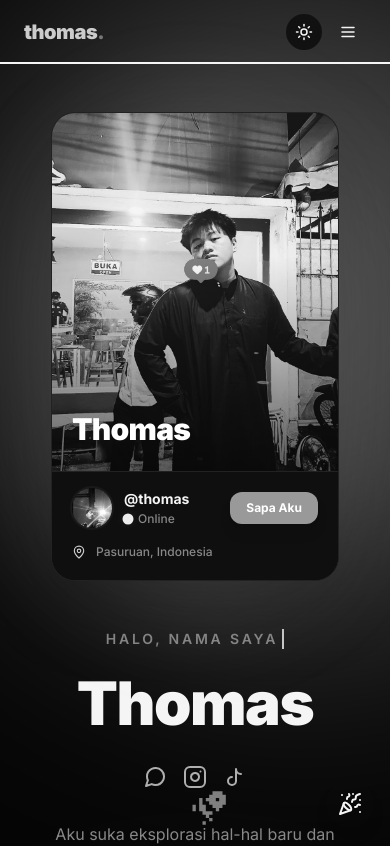
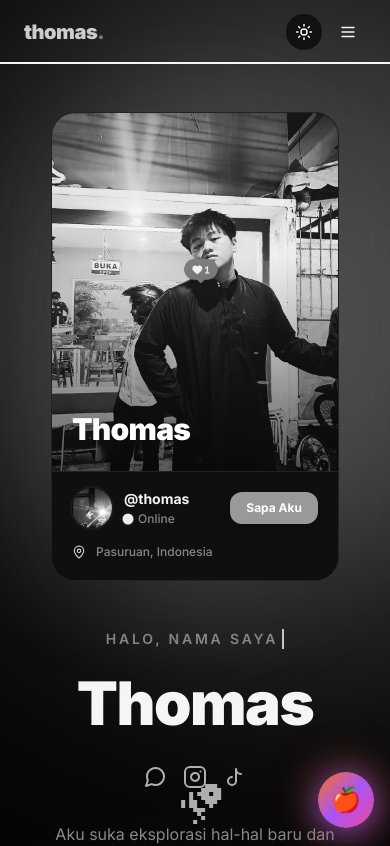
Before and after one commit to sabtianoade/website-pribadi, a Next.js app: page / in a window 390 px wide. Shown: the top 846 px of the page. Built offline with nearby package versions, Linux system fonts and the light colour scheme.

Commit message:
update: efek buah melayang dari pinggir layar dan pecah di layar

```diff
--- a/components/ConfettiButton.tsx
+++ b/components/ConfettiButton.tsx
@@ -1,45 +1,194 @@
 "use client";
 
-import confetti from "canvas-confetti";
-import { PartyPopper } from "lucide-react";
+import { useState, useCallback } from "react";
+
+const FRUITS = [
+  { emoji: "🍎", color: "#ef4444" },
+  { emoji: "🍊", color: "#f97316" },
+  { emoji: "🍋", color: "#eab308" },
+  { emoji: "🍇", color: "#a855f7" },
+  { emoji: "🍓", color: "#ec4899" },
+  { emoji: "🍑", color: "#fb923c" },
+  { emoji: "🍉", color: "#22c55e" },
+  { emoji: "🫐", color: "#6366f1" },
+  { emoji: "🍌", color: "#facc15" },
+  { emoji: "🍒", color: "#dc2626" },
+];
+
+interface FruitProjectile {
+  id: number;
+  fruit: typeof FRUITS[number];
+  startX: number;
+  startY: number;
+  targetX: number;
+  targetY: number;
+  size: number;
+  duration: number; // ms to travel
+}
+
+interface SplatParticle {
+  id: number;
+  x: number;
+  y: number;
+  color: string;
+  angle: number;
+  distance: number;
+  size: number;
+  emoji: string;
+}
+
+let counter = 0;
 
 export default function ConfettiButton() {
-  const fireConfetti = () => {
-    const duration = 3000;
-    const animationEnd = Date.now() + duration;
-    const defaults = { startVelocity: 30, spread: 360, ticks: 60, zIndex: 9999 };
+  const [projectiles, setProjectiles] = useState<FruitProjectile[]>([]);
+  const [splats, setSplats] = useState<SplatParticle[]>([]);
 
-    const randomInRange = (min: number, max: number) => Math.random() * (max - min) + min;
+  // When a fruit "arrives" at target, create splat
+  const createSplat = useCallback((p: FruitProjectile) => {
+    const splatParticles: SplatParticle[] = Array.from({ length: 14 }, (_, i) => {
+      counter++;
+      return {
+        id: counter,
+        x: p.targetX,
+        y: p.targetY,
+        color: p.fruit.color,
+        angle: (360 / 14) * i + Math.random() * 20,
+        distance: 40 + Math.random() * 80,
+        size: 6 + Math.random() * 14,
+        emoji: p.fruit.emoji,
+      };
+    });
 
-    const interval: any = setInterval(function () {
-      const timeLeft = animationEnd - Date.now();
+    setSplats((prev) => [...prev, ...splatParticles]);
 
-      if (timeLeft <= 0) {
-        return clearInterval(interval);
-      }
+    // Remove splat particles after animation
+    setTimeout(() => {
+      const ids = new Set(splatParticles.map((s) => s.id));
+      setSplats((prev) => prev.filter((s) => !ids.has(s.id)));
+    }, 1200);
+  }, []);
 
-      const particleCount = 50 * (timeLeft / duration);
-      confetti({
-        ...defaults,
-        particleCount,
-        origin: { x: randomInRange(0.1, 0.3), y: Math.random() - 0.2 },
-      });
-      confetti({
-        ...defaults,
-        particleCount,
-        origin: { x: randomInRange(0.7, 0.9), y: Math.random() - 0.2 },
-      });
-    }, 250);
-  };
+  const throwFruits = useCallback(() => {
+    const W = window.innerWidth;
+    const H = window.innerHeight;
+
+    // Shoot 6 fruits from random screen edges toward random visible areas
+    const newProjectiles: FruitProjectile[] = Array.from({ length: 6 }, () => {
+      counter++;
+      const fruit = FRUITS[Math.floor(Math.random() * FRUITS.length)];
+
+      // Random edge: 0=top, 1=right, 2=bottom, 3=left
+      const edge = Math.floor(Math.random() * 4);
+      let startX = 0, startY = 0;
+      if (edge === 0) { startX = Math.random() * W; startY = -60; }
+      else if (edge === 1) { startX = W + 60; startY = Math.random() * H; }
+      else if (edge === 2) { startX = Math.random() * W; startY = H + 60; }
+      else { startX = -60; startY = Math.random() * H; }
+
+      // Target: somewhere visible on screen
+      const targetX = W * 0.1 + Math.random() * W * 0.8;
+      const targetY = H * 0.1 + Math.random() * H * 0.8;
+
+      return {
+        id: counter,
+        fruit,
+        startX,
+        startY,
+        targetX,
+        targetY,
+        size: 32 + Math.random() * 24,
+        duration: 600 + Math.random() * 500,
+      };
+    });
+
+    setProjectiles((prev) => [...prev, ...newProjectiles]);
+
+    // Schedule splat for each projectile when it arrives
+    newProjectiles.forEach((p) => {
+      setTimeout(() => {
+        createSplat(p);
+        setProjectiles((prev) => prev.filter((proj) => proj.id !== p.id));
+      }, p.duration);
+    });
+  }, [createSplat]);
 
   return (
-    <button
-      onClick={fireConfetti}
-      className="fixed bottom-4 right-4 z-50 w-12 h-12 bg-primary text-primary-foreground rounded-full flex items-center justify-center shadow-lg hover:scale-110 active:scale-95 transition-all"
-      aria-label="Rayakan!"
-      title="Suka web ini?"
-    >
-      <PartyPopper size={24} />
-    </button>
+    <>
+      {/* Flying fruit projectiles */}
+      {projectiles.map((p) => (
+        <div
+          key={p.id}
+          className="fixed pointer-events-none select-none z-[9998]"
+          style={{
+            left: p.startX,
+            top: p.startY,
+            fontSize: p.size,
+            lineHeight: 1,
+            animation: `fruitFly ${p.duration}ms cubic-bezier(0.25, 0.1, 0.25, 1) forwards`,
+            ["--tx" as string]: `${p.targetX - p.startX}px`,
+            ["--ty" as string]: `${p.targetY - p.startY}px`,
+            filter: "drop-shadow(0 0 8px " + p.fruit.color + "99)",
+          }}
+        >
+          {p.fruit.emoji}
+        </div>
+      ))}
+
+      {/* Splat juice particles */}
+      {splats.map((s) => (
+        <div
+          key={s.id}
+          className="fixed pointer-events-none select-none z-[9997]"
+          style={{
+            left: s.x,
+            top: s.y,
+            width: s.size,
+            height: s.size,
+            borderRadius: "50%",
+            background: s.color,
+            animation: `splatFly 1s ease-out forwards`,
+            ["--sx" as string]: `${Math.cos((s.angle * Math.PI) / 180) * s.distance}px`,
+            ["--sy" as string]: `${Math.sin((s.angle * Math.PI) / 180) * s.distance}px`,
+            boxShadow: `0 0 8px ${s.color}`,
+          }}
+        />
+      ))}
+
+      <style>{`
+        @keyframes fruitFly {
+          0%   { transform: translate(0, 0) rotate(0deg) scale(1.2); opacity: 1; }
+          80%  { opacity: 1; }
+          100% { transform: translate(var(--tx), var(--ty)) rotate(720deg) scale(0.8); opacity: 0.9; }
+        }
+        @keyframes splatFly {
+          0%   { transform: translate(0, 0) scale(1);   opacity: 1; }
+          60%  { opacity: 0.9; }
+          100% { transform: translate(var(--sx), var(--sy)) scale(0.2); opacity: 0; }
+        }
+      `}</style>
+
+      {/* Button - colorful gradient */}
+      <button
+        id="fruit-throw-btn"
+        onClick={throwFruits}
+        className="fixed bottom-4 right-4 z-50 w-14 h-14 rounded-full flex items-center justify-center text-2xl shadow-2xl hover:scale-110 active:scale-90 transition-transform"
+        style={{
+          background: "linear-gradient(135deg, #f97316 0%, #a855f7 50%, #ec4899 100%)",
+          boxShadow: "0 4px 25px rgba(168,85,247,0.6), 0 0 40px rgba(249,115,22,0.3)",
+          animation: "btnPulse 2.5s ease-in-out infinite",
+        }}
+        aria-label="Lempar buah ke layar!"
+        title="Lempar buah ke layar! 🍎"
+      >
+        🍎
+      </button>
+
+      <style>{`
+        @keyframes btnPulse {
+          0%, 100% { box-shadow: 0 4px 25px rgba(168,85,247,0.6), 0 0 40px rgba(249,115,22,0.3); }
+          50%       { box-shadow: 0 4px 40px rgba(168,85,247,0.9), 0 0 60px rgba(249,115,22,0.6); }
+        }
+      `}</style>
+    </>
   );
 }
--- a/components/DinoDecoration.tsx
+++ b/components/DinoDecoration.tsx
@@ -1,48 +1,126 @@
 "use client";
 
-import { motion } from "motion/react";
-import { useEffect, useState } from "react";
+import { motion, useAnimation } from "motion/react";
+import { useEffect, useRef, useState } from "react";
 
 export default function DinoDecoration() {
   const [mounted, setMounted] = useState(false);
+  const [jumpCount, setJumpCount] = useState(0);
+  const [isJumping, setIsJumping] = useState(false);
+  const controls = useAnimation();
+  const xRef = useRef(0); // track current X position 0..100 (vw%)
 
   useEffect(() => {
     setMounted(true);
   }, []);
 
+  // Continuously walk left to right
+  useEffect(() => {
+    if (!mounted) return;
+    const duration = 15000; // ms to cross screen
+    const startTime = Date.now();
+
+    const tick = () => {
+      const elapsed = (Date.now() - startTime) % duration;
+      xRef.current = (elapsed / duration) * 120 - 10; // -10vw to 110vw
+    };
+    const id = setInterval(tick, 16);
+    return () => clearInterval(id);
+  }, [mounted]);
+
+  const handleClick = async () => {
+    if (isJumping) {
+      // chain jump — add extra power mid-air
+      setJumpCount((c) => c + 1);
+    } else {
+      setJumpCount(1);
+    }
+  };
+
+  // Trigger jump animation whenever jumpCount increases
+  useEffect(() => {
+    if (jumpCount === 0) return;
+
+    const jumpHeight = Math.min(30 + jumpCount * 30, 300); // max 300px
+    const jumpDuration = 0.35 + jumpCount * 0.05;
+
+    setIsJumping(true);
+
+    // Scroll page up proportionally — the higher dino jumps, the more it scrolls up
+    const scrollAmount = jumpHeight * 3;
+    window.scrollBy({ top: -scrollAmount, behavior: "smooth" });
+
+    controls
+      .start({
+        y: -jumpHeight,
+        transition: { duration: jumpDuration * 0.45, ease: "easeOut" },
+      })
+      .then(() =>
+        controls.start({
+          y: 0,
+          transition: {
+            duration: jumpDuration * 0.55,
+            ease: [0.215, 0.61, 0.355, 1],
+          },
+        })
+      )
+      .then(() => {
+        setIsJumping(false);
+        setJumpCount(0);
+      });
+  // eslint-disable-next-line react-hooks/exhaustive-deps
+  }, [jumpCount]);
+
   if (!mounted) return null;
 
   return (
-    <div className="fixed bottom-4 left-4 z-50 pointer-events-none opacity-50">
+    <div
+      className="fixed bottom-4 z-50 opacity-70 cursor-pointer select-none"
+      style={{ left: "4px", pointerEvents: "auto" }}
+    >
       <motion.div
-        animate={{
-          y: [0, -40, 0],
-          x: ["-10vw", "110vw"],
+        /* walking: slide left-to-right + auto hop */
+        animate={{ x: ["-10vw", "110vw"], y: [0, -50, 0, -35, 0, -60, 0] }}
+        transition={{
+          x: { duration: 15, repeat: Infinity, ease: "linear" },
+          y: { duration: 1.2, repeat: Infinity, ease: "easeInOut" },
         }}
-        transition={{
-          y: {
-            duration: 0.4,
-            repeat: Infinity,
-            ease: "easeOut",
-          },
-          x: {
-            duration: 15,
-            repeat: Infinity,
-            ease: "linear",
-          }
-        }}
-        className="w-10 h-10"
+        className="relative"
       >
-        {/* Simple Pixel Art Dinosaur SVG */}
+        {/* jump wrapper */}
+        <motion.div
+          animate={controls}
+          onClick={handleClick}
+          title="Klik aku untuk loncat!"
+          className="w-12 h-12 relative"
+          whileHover={{ scale: 1.2 }}
+        >
+          {/* jump count badge */}
+          {jumpCount > 1 && (
+            <motion.span
+              key={jumpCount}
+              initial={{ opacity: 1, y: 0, scale: 0.8 }}
+              animate={{ opacity: 0, y: -24, scale: 1.2 }}
+              transition={{ duration: 0.6 }}
+              className="absolute -top-5 left-1/2 -translate-x-1/2 text-xs font-black"
+              style={{ color: "var(--accent)", whiteSpace: "nowrap" }}
+            >
+              ×{jumpCount} 🔥
+            </motion.span>
+          )}
+
+          {/* Pixel Art Dino SVG */}
           <svg
             xmlns="http://www.w3.org/2000/svg"
             viewBox="0 0 24 24"
             fill="currentColor"
-          className="w-full h-full text-foreground"
+            className="w-full h-full"
+            style={{ color: "var(--foreground)" }}
           >
             <path d="M14 2h6v2h2v6h-2v2h-2v2h-2v-2h-2v-2h-2V8h-2V6h2V4h2V2zm4 4h-2v2h2V6zm-8 6h2v2h2v4h-2v2h-2v2H8v-2h2v-4H8v-2H6v-4H4v-2h4v2h2v4h2v-2zm-6 0H2v2h2v-2zm0-2H2v2h2v-2zm2-2H4v2h2v-2zm0-2H6v2h2v-2zm8 10h-2v2h-2v2h4v-4z" />
           </svg>
         </motion.div>
+      </motion.div>
     </div>
   );
 }
--- a/components/Favorites.tsx
+++ b/components/Favorites.tsx
@@ -35,7 +35,7 @@ export default function Favorites() {
               whileInView={{ opacity: 1, y: 0 }}
               viewport={{ once: true, margin: "-40px" }}
               transition={{ duration: 0.5, delay: i * 0.09 }}
-              whileHover={{ y: -5 }}
+              whileHover={{ y: -10, boxShadow: `0 20px 50px rgba(0,0,0,0.2)` }}
               className="group rounded-2xl overflow-hidden"
               style={{
                 background: "var(--card)",
--- a/components/Goals.tsx
+++ b/components/Goals.tsx
@@ -106,13 +106,15 @@ export default function Goals() {
                   className="flex items-center gap-3 pb-4"
                   style={{ borderBottom: "2px solid var(--card-border)" }}
                 >
-                  <div
+                  <motion.div
                     className="w-10 h-10 rounded-xl flex items-center justify-center text-xl flex-shrink-0"
                     style={{ background: `${config.color}20` }}
+                    animate={{ scale: [1, 1.15, 1], rotate: [0, 5, -5, 0] }}
+                    transition={{ duration: 3, repeat: Infinity, ease: "easeInOut", delay: pi * 0.5 }}
                     aria-hidden="true"
                   >
                     {config.emoji}
-                  </div>
+                  </motion.div>
                   <div>
                     <div
                       className="text-xs font-bold uppercase tracking-widest"
--- a/components/Journey.tsx
+++ b/components/Journey.tsx
@@ -46,6 +46,7 @@ export default function Journey() {
                   whileInView={{ scale: 1 }}
                   viewport={{ once: true, amount: 0.2 }}
                   transition={{ duration: 0.4, delay: i * 0.1 + 0.2 }}
+                  animate={item.highlight ? { boxShadow: ["0 0 0px var(--primary)", "0 0 12px var(--primary)", "0 0 0px var(--primary)"] } : {}}
                   className="w-4 h-4 rounded-full mt-1.5 flex-shrink-0 z-10"
                   style={{
                     background: item.highlight ? "var(--primary)" : "var(--card-border)",
@@ -87,12 +88,13 @@ export default function Journey() {
 
                 {/* Card */}
                 <motion.div
-                  whileHover={{ x: 4 }}
+                  whileHover={{ x: 8, scale: 1.01 }}
                   transition={{ duration: 0.2 }}
                   className="p-4 rounded-xl"
                   style={{
                     background: "var(--card)",
                     border: `1px solid ${item.highlight ? "var(--primary)40" : "var(--card-border)"}`,
+                    boxShadow: item.highlight ? "0 4px 20px rgba(108,99,255,0.15)" : "none",
                   }}
                 >
                   <h3 className="font-bold text-base mb-1" style={{ color: "var(--foreground)" }}>
```
Also changed, not shown: components/Footer.tsx (+36 -10 lines), components/Skills.tsx (+9 -3 lines). Lines whose indentation alone changed are shown as unchanged.
